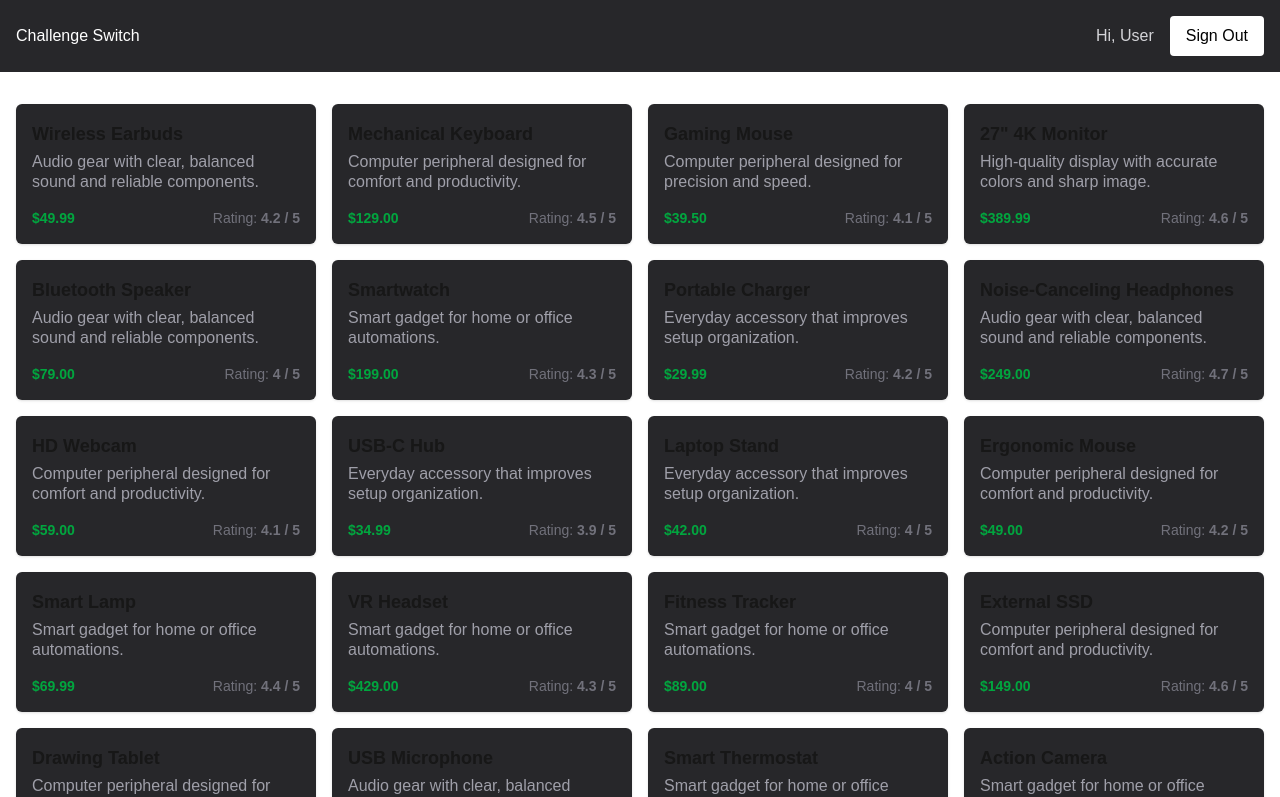
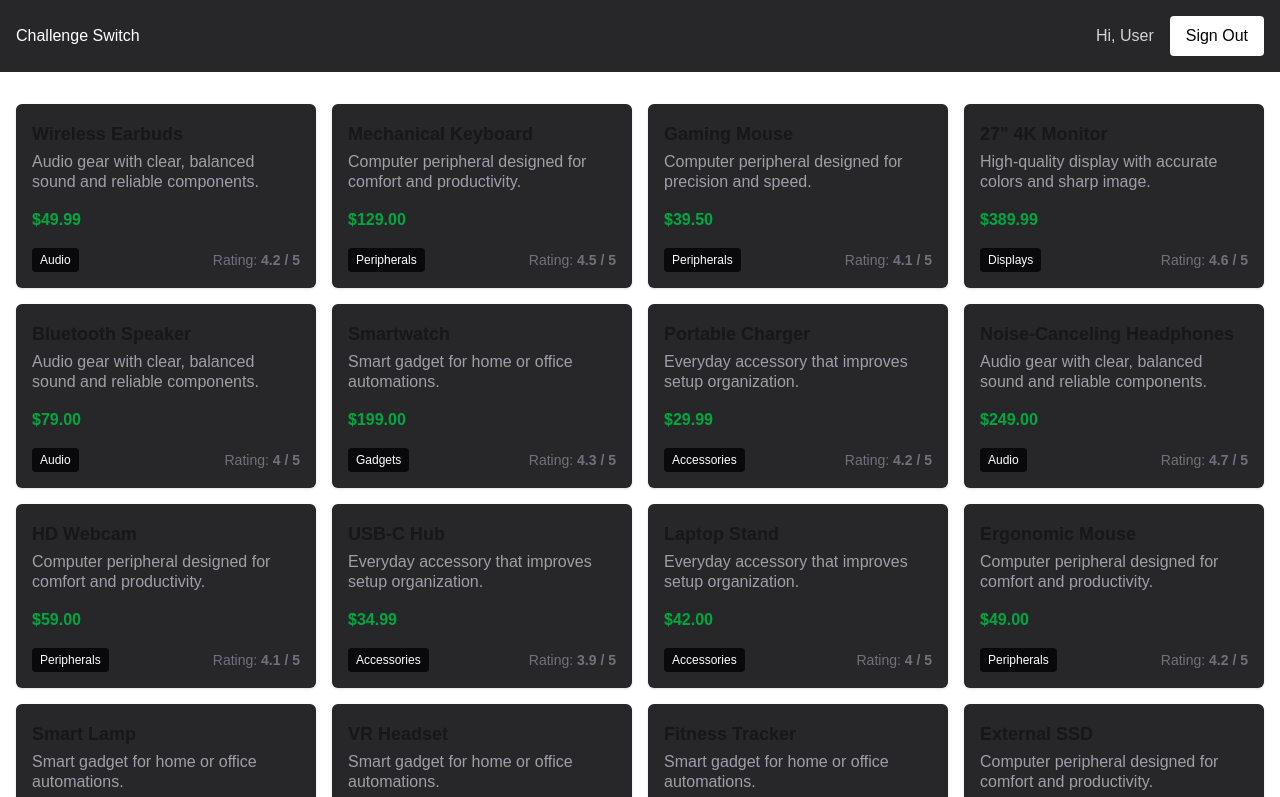
Before and after one commit to xBLADEx/challenge-switch, a Next.js app: page / in a window 1280 px wide. Shown: the top 797 px of the page. Built offline with nearby package versions, Linux system fonts and the light colour scheme.

Commit message:
fix: Use category name on card

```diff
--- a/components/card/card.tsx
+++ b/components/card/card.tsx
@@ -1,17 +1,26 @@
 import { Device } from '@/types/device';
+import categories from '@/data/categories.json';
 
-interface CardProps extends Omit<Device, 'category'> {
+interface CardProps extends Device {
   title: string;
 }
 
-export function Card({ title, price, rating, description }: CardProps) {
+export function Card({ title, price, rating, description, category }: CardProps) {
+  const categoryName = categories.find((item) => item.id === category)?.name;
+
   return (
     <div className="rounded-md bg-zinc-800 p-4 shadow-sm transition-shadow hover:shadow-md">
       <h2 className="mb-1 text-lg font-semibold">{title}</h2>
       <p className="leading-5 text-zinc-400">{description}</p>
-      <div className="mt-4 flex items-center justify-between text-sm text-zinc-500">
-        <span className="font-bold text-green-600">${price.toFixed(2)}</span>
-        <span className="text-zinc-500">
+      <div className="my-4 flex items-center justify-between">
+        <span className="text-md font-bold text-green-600">${price.toFixed(2)}</span>
+      </div>
+      <div className="flex items-center justify-between">
+        {categoryName && (
+          <span className="rounded bg-zinc-950 px-2 py-1 text-xs text-white">{categoryName}</span>
+        )}
+
+        <span className="text-sm text-zinc-500">
           Rating: <b>{rating} / 5</b>
         </span>
       </div>
--- a/components/list-devices/list-devices.tsx
+++ b/components/list-devices/list-devices.tsx
@@ -5,7 +5,7 @@ import devices from '@/data/devices.json';
 export function ListDevices() {
   return (
     <div className="m-auto mt-8 grid min-h-screen w-full max-w-7xl gap-4 px-4 md:grid-cols-2 lg:grid-cols-3 xl:grid-cols-4">
-      {(devices as Device[]).map(({ id, name, price, rating, description }) => (
+      {(devices as Device[]).map(({ id, name, category, price, rating, description }) => (
         <Card
           key={id}
           id={id}
@@ -13,6 +13,7 @@ export function ListDevices() {
           title={name}
           price={price}
           rating={rating}
+          category={category}
           description={description}
         />
       ))}
```
